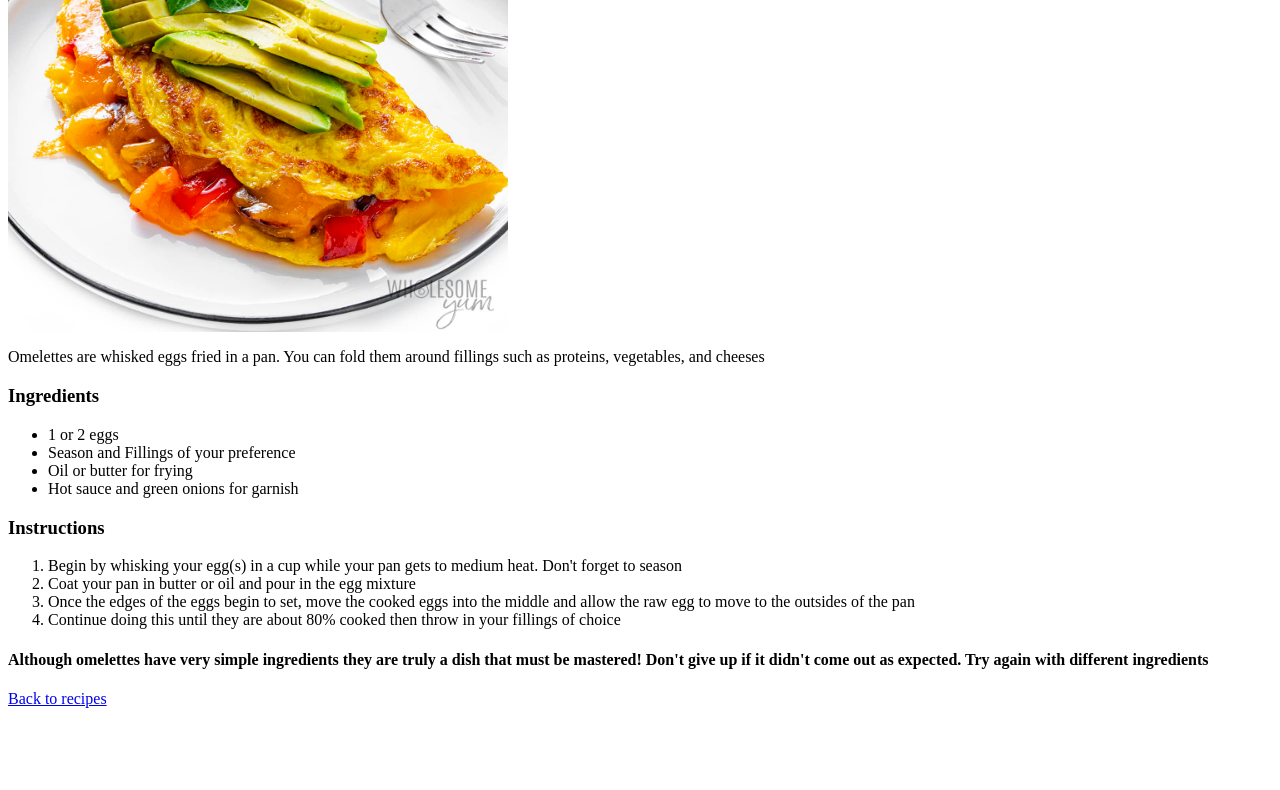
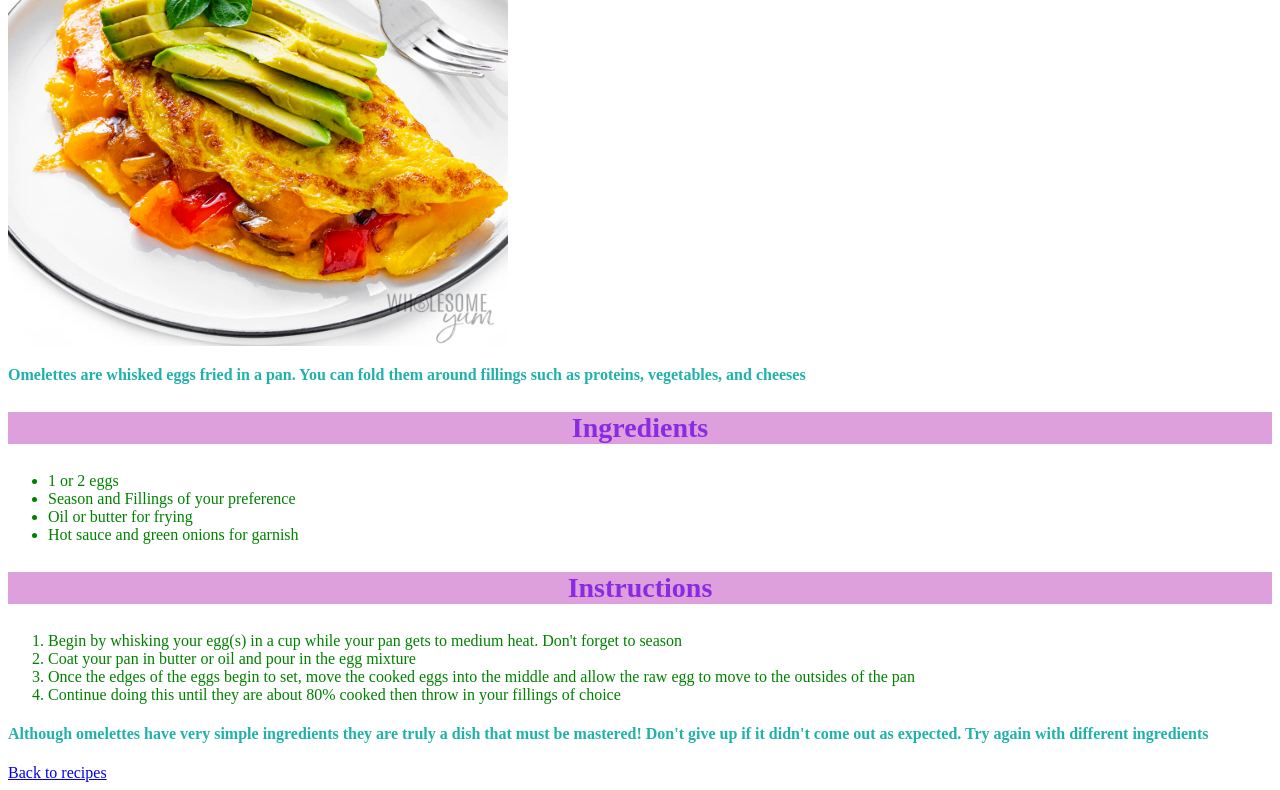
Before and after one commit to MastaLF/odin-recipes, a plain HTML site: page recipes/omelette.html in a window 1280 px wide. Shown: the part 234-1024 px from the top of the page. Before the commit the page ends 950 px from the top, so only its background shows below. Drawn offline with Linux system fonts and the light colour scheme.

Commit message:
Add styles

```diff
--- a/recipes/homemade-pickles.html
+++ b/recipes/homemade-pickles.html
@@ -1,11 +1,20 @@
-<title>Homemade Pickles</title>
+<!DOCTYPE html>
+<html lang="en">
+<head>
+    <meta charset="UTF-8">
+    <link rel="stylesheet" href="../styles.css">
+    <title>Homemade Pickles</title>
+    </head>
+
+<body>
+
 <h1>Homemade Pickles</h1>
 
 <img src="../images/Pickles.jpg"
 width="500"
 height="500">
 
-<p>Pickles made your garden cucumbers are a delicious summer snack</p>
+<p class="bonus-text">Pickles made your garden cucumbers are a delicious summer snack</p>
 
 <h3>Ingredients</h3>
 <ul>
@@ -25,3 +34,5 @@ height="500">
 
 
 <a href="../index.html">Back to recipes</a>
+</body>
+</html>
--- a/recipes/omelette.html
+++ b/recipes/omelette.html
@@ -1,11 +1,19 @@
-<title>Omelette</title>
+<!DOCTYPE html>
+<html lang="en">
+<head>
+    <meta charset="UTF-8">
+    <link rel="stylesheet" href="../styles.css">
+    <title>Omelette</title>
+    </head>
+
+<body>
 <h1>Omelette</h1>
 
 <img src="../images/Omelette.jpg"
 width="500"
 height="500">
 
-<p>Omelettes are whisked eggs fried in a pan. You can fold them around fillings such as proteins, vegetables, and cheeses </p>
+<p class="bonus-text">Omelettes are whisked eggs fried in a pan. You can fold them around fillings such as proteins, vegetables, and cheeses </p>
 
 <h3>Ingredients</h3>
 <ul>
@@ -23,6 +31,8 @@ height="500">
 <li>Continue doing this until they are about 80% cooked then throw in your fillings of choice</li>
 </ol>
 
-<h4>Although omelettes have very simple ingredients they are truly a dish that must be mastered! Don't give up if it didn't come out as expected. Try again with different ingredients</h4>
+<h4 class="bonus-text">Although omelettes have very simple ingredients they are truly a dish that must be mastered! Don't give up if it didn't come out as expected. Try again with different ingredients</h4>
 
 <a href="../index.html">Back to recipes</a>
+</body>
+</html>
--- a/styles.css
+++ b/styles.css
@@ -10,7 +10,23 @@
 }
 
 h1 {
-    background-color: palevioletred;
+    background-color: pink;
+    color: orangered;
+    text-align: center;
+}
 
+li {
+    color: green;
+}
 
+h3 {
+    background: plum;
+    color: blueviolet;
+    font-size: 28px;
+    text-align: center;
 }
+
+.bonus-text {
+    color: lightseagreen;
+    font-weight: bold;
+}
```
Also changed, not shown: index.html (+1 -1 lines), recipes/tofu-stirfry.html (+13 -2 lines).
